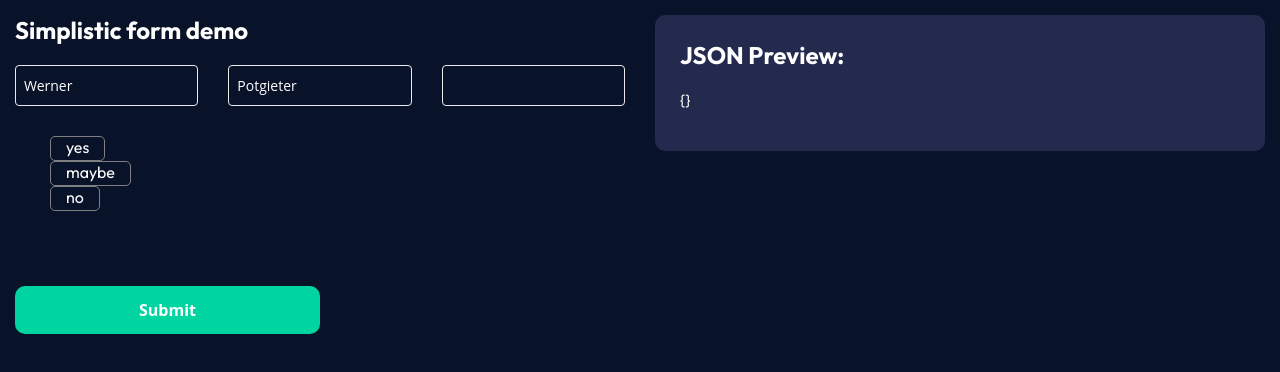
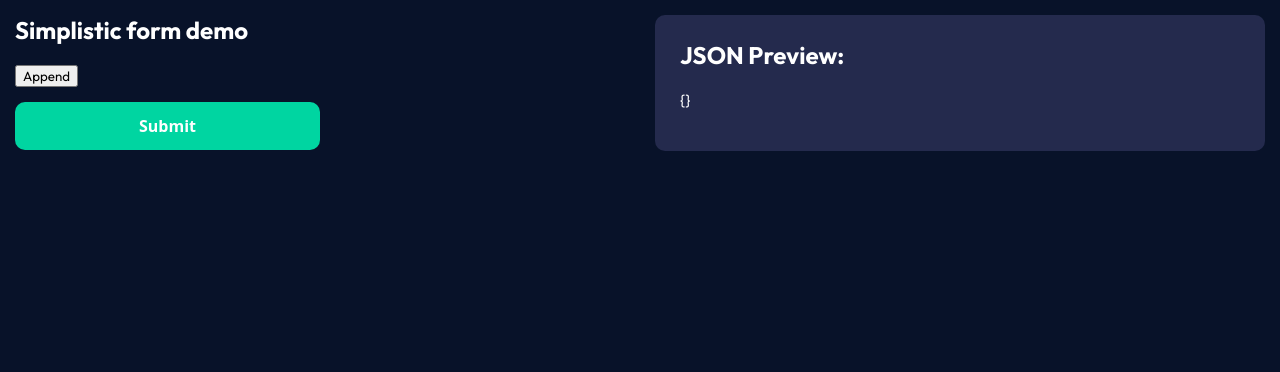
Before and after one commit to lastgiven/react-hook-form-demo2, a React (Vite) app: page /recursive in a window 1280 px wide. Before the commit this address led to /user. Shown: the top 372 px of the page. Built offline with nearby package versions, Linux system fonts and the light colour scheme.

Commit message:
clean upd

```diff
--- /dev/null
+++ b/src/common/styles/Global.styles.js
@@ -0,0 +1,13 @@
+const { default: styled } = require('styled-components');
+
+const Container = styled.div`
+  width: auto;
+  padding: 15px;
+  background-color: pink;
+`;
+
+const GlobalStyles = {
+  Container,
+};
+
+export default GlobalStyles;
--- a/src/components/Form/YesNoMaybe/YesNoMaybe.component.jsx
+++ b/src/components/Form/YesNoMaybe/YesNoMaybe.component.jsx
@@ -1,22 +1,7 @@
 import PropTypes from 'prop-types';
 import ErrorMessage from 'components/Error/ErrorMessage.component';
 import { Controller, useFormContext } from 'react-hook-form';
-import styled from 'styled-components';
-
-const Option = styled.div`
-  width: auto;
-  height: 25px;
-  border: 1px solid ${(props) => (props.active ? 'green' : 'grey')};
-  border-radius: 5px;
-  padding: 0 15px;
-  margin: 0 5px;
-  display: inline-block;
-`;
-
-const Container = styled.div`
-  width: auto;
-  padding: 15px;
-`;
+import S from './YesNoMaybe.style';
 
 const YesNoMaybe = ({ name, registerOptions }) => {
   const {
@@ -29,20 +14,20 @@ const YesNoMaybe = ({ name, registerOptions }) => {
       name={name}
       rules={registerOptions}
       render={({ field: { onChange, value } }) => (
-        <Container>
-          <Container>
-            <Option active={value === 'yes'} onClick={() => onChange('yes')}>
+        <S.Container>
+          <S.Container>
+            <S.Option active={value === 'yes'} onClick={() => onChange('yes')}>
               yes
-            </Option>
-            <Option active={value === 'maybe'} onClick={() => onChange('maybe')}>
+            </S.Option>
+            <S.Option active={value === 'maybe'} onClick={() => onChange('maybe')}>
               maybe
-            </Option>
-            <Option active={value === 'no'} onClick={() => onChange('no')}>
+            </S.Option>
+            <S.Option active={value === 'no'} onClick={() => onChange('no')}>
               no
-            </Option>
-          </Container>
+            </S.Option>
+          </S.Container>
           <ErrorMessage errors={errors} name={name} />
-        </Container>
+        </S.Container>
       )}
     />
   );
--- /dev/null
+++ b/src/components/Form/YesNoMaybe/YesNoMaybe.style.js
@@ -0,0 +1,22 @@
+import styled from 'styled-components';
+import Styled from '../../../common/styles/Global.styles';
+
+const Option = styled.div`
+  width: auto;
+  height: 25px;
+  border: 1px solid ${(props) => (props.active ? 'green' : 'grey')};
+  border-radius: 5px;
+  padding: 0 15px;
+  margin: 0 5px;
+  display: inline-block;
+`;
+
+const Container = styled(Styled.Container)`
+  background-color: unset;
+`;
+
+const StyledYesNoMaybe = {
+  Container,
+  Option
+}
+export default StyledYesNoMaybe;
--- a/src/pages/User/EditUser.page.jsx
+++ b/src/pages/User/EditUser.page.jsx
@@ -14,7 +14,7 @@ const getUser = () =>
         email: 'werner@openvantage.co.za',
         status: 'no',
       });
-    }, 20000);
+    }, 5000);
   });
 
 const Pre = styled.div`
@@ -32,7 +32,10 @@ const CreateUser = () => {
   const [data, setData] = useState({});
 
   const methods = useForm({
-    defaultValues: async () => getUser(),
+    defaultValues: async () => {
+      const user = await getUser();
+      return user;
+    },
   });
 
   useEffect(() => {
@@ -43,11 +46,15 @@ const CreateUser = () => {
     setData(values);
   };
 
+  const {
+    formState: { isLoading },
+  } = methods;
+
   return (
     <Container>
       <Row>
         <Col sm={6}>
-          <h2 style={{ marginTop: 0, color: 'white' }}>Simplistic form demo</h2>
+          <h2 style={{ marginTop: 0, color: 'white' }}>Simplistic form demo {isLoading && 'Loading'}</h2>
           <FormProvider {...methods}>
             <Form submit={submit} />
           </FormProvider>
--- /dev/null
+++ b/src/pages/User/Recursive.page.jsx
@@ -0,0 +1,90 @@
+import { Col, Container, Row } from 'components/Grid/Grid.component';
+import { useContext, useEffect, useState } from 'react';
+import styled from 'styled-components';
+import { APP_CONTEXT } from 'utils/context';
+import { FormProvider, useFieldArray, useForm, useFormContext } from 'react-hook-form';
+import Button from 'components/Button/Button.component';
+import Form from './User.form';
+
+const Pre = styled.div`
+  color: white;
+  background-color: #242a4d;
+  padding: 25px;
+  border-radius: 10px;
+  h2 {
+    margin-top: 0;
+  }
+`;
+
+const RecursiveFieldArray = () => {
+  const { control, register } = useFormContext();
+  const { fields, append, remove } = useFieldArray({
+    control,
+    name: 'friends',
+  });
+
+  return (
+    <div>
+      {fields.map((field, index) => (
+        <div key={field.id} style={{ padding: '15px' }}>
+          <input {...register(`friends.${index}.name`)} />
+          <button type="button" onClick={() => remove(index)}>
+            Delete
+          </button>
+        </div>
+      ))}
+      <button
+        type="button"
+        onClick={() => {
+          append({ name: 'append' });
+        }}
+      >
+        Append
+      </button>
+    </div>
+  );
+};
+
+const Recursive = () => {
+  const { setPageTitle } = useContext(APP_CONTEXT);
+  const [data, setData] = useState({});
+
+  const methods = useForm({
+    defaultValues: {
+      firstName: 'Werner',
+      lastName: 'Potgieter',
+      email: '',
+      status: '',
+    },
+  });
+
+  useEffect(() => {
+    setPageTitle('Create User');
+  });
+
+  const submit = (values) => {
+    setData(values);
+  };
+
+  return (
+    <Container>
+      <Row>
+        <Col sm={6}>
+          <h2 style={{ marginTop: 0, color: 'white' }}>Simplistic form demo</h2>
+          <FormProvider {...methods}>
+            <RecursiveFieldArray />
+            <Button.Primary type="button" onClick={methods.handleSubmit(submit)} value="Submit" />
+          </FormProvider>
+        </Col>
+        <Col sm={6}>
+          <Pre>
+            <h2>JSON Preview:</h2>
+            <pre>{JSON.stringify(data, undefined, 2)}</pre>
+          </Pre>
+        </Col>
+      </Row>
+    </Container>
+  );
+};
+
+export default Recursive;
--- a/src/routes/index.js
+++ b/src/routes/index.js
@@ -2,6 +2,7 @@ import { Navigate } from 'react-router-dom';
 import ErrorPage from 'pages/Error/Error.page';
 import CreateUser from 'pages/User/CreateUser.page';
 import EditUser from 'pages/User/EditUser.page';
+import Recursive from 'pages/User/Recursive.page';
 
 const LoginRoutes = [
   {
@@ -24,6 +25,11 @@ const LoginRoutes = [
     path: '/user/:id',
     element: <EditUser />,
   },
+  {
+    name: 'Recursive',
+    path: '/recursive',
+    element: <Recursive />,
+  },
 ];
 
 export default LoginRoutes;
```
Also changed, not shown: 1 other file (tests, documents, lock files or other folders).
